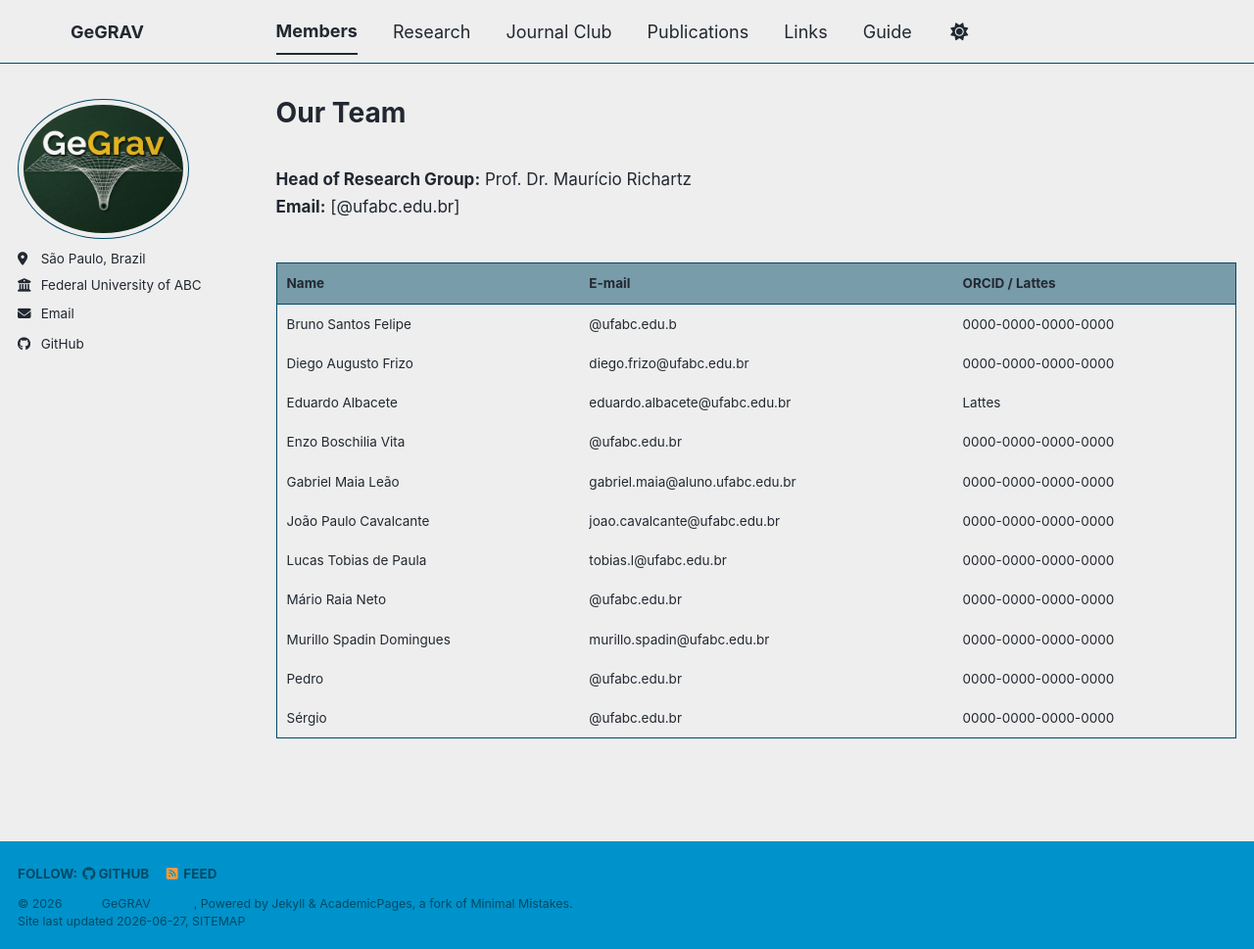
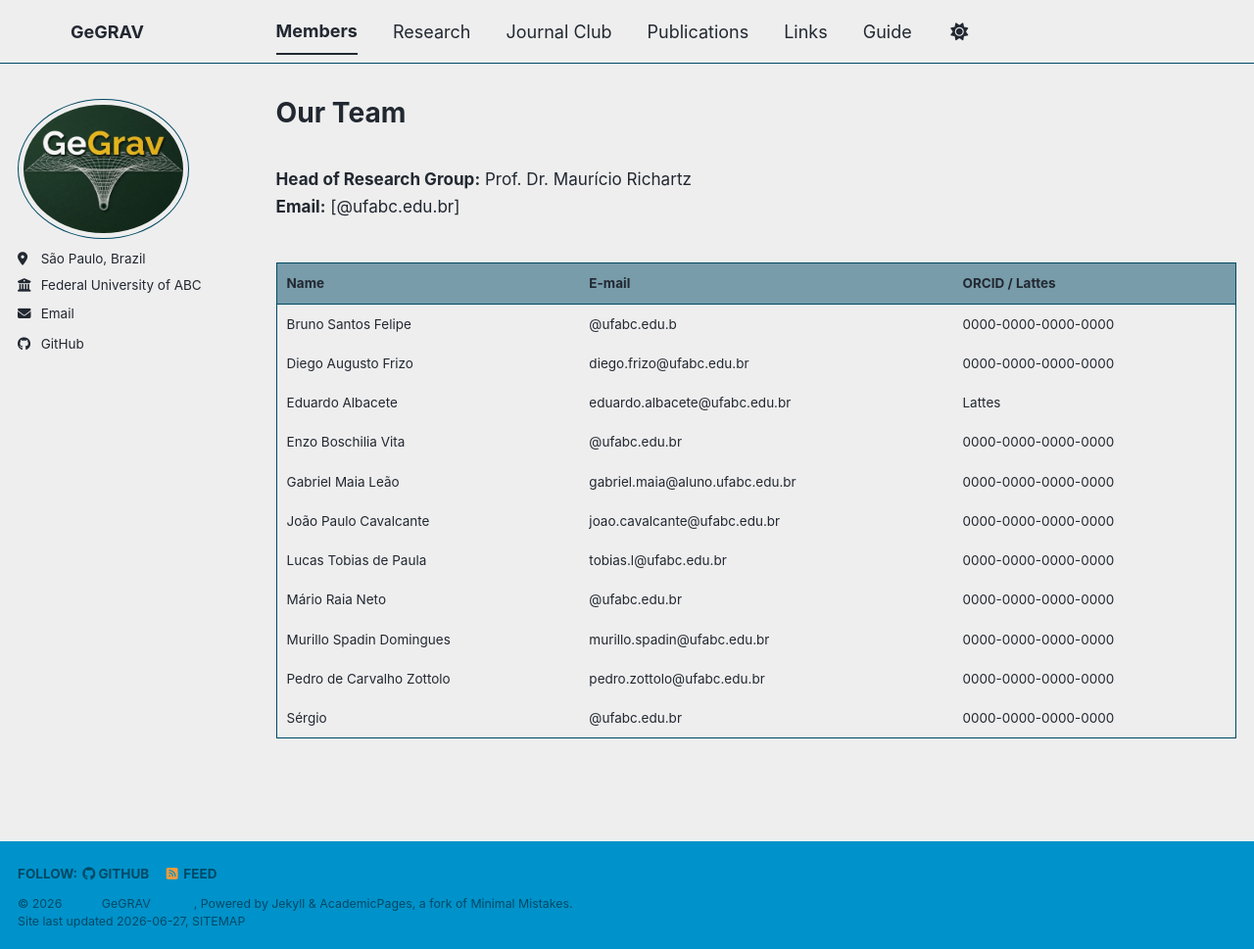
Before and after one commit to gegrav-ufabc/gegrav-ufabc.github.io, a Jekyll site: the page built from _pages/year-archive.html, in a window 1280 px wide and 969 px high. Shown: the whole window at 98% size. Built offline with Jekyll 4.4.1, drawn with Linux system fonts in a browser that asks for light colours; a style sheet for code colours, icons or effects is not loaded.

Commit message:
Update year-archive.html

```diff
--- a/_pages/year-archive.html
+++ b/_pages/year-archive.html
@@ -103,8 +103,8 @@ redirect_from:
       <td><a href="https://orcid.org/0000-0000-0000-0000" target="_blank">0000-0000-0000-0000</a></td>
     </tr>
     <tr>
-      <td>Pedro</td>
-      <td>@ufabc.edu.br</td>
+      <td>Pedro de Carvalho Zottolo</td>
+      <td>pedro.zottolo@ufabc.edu.br</td>
       <td><a href="https://orcid.org/0000-0000-0000-0000" target="_blank">0000-0000-0000-0000</a></td>
     </tr>
     <tr>
```
